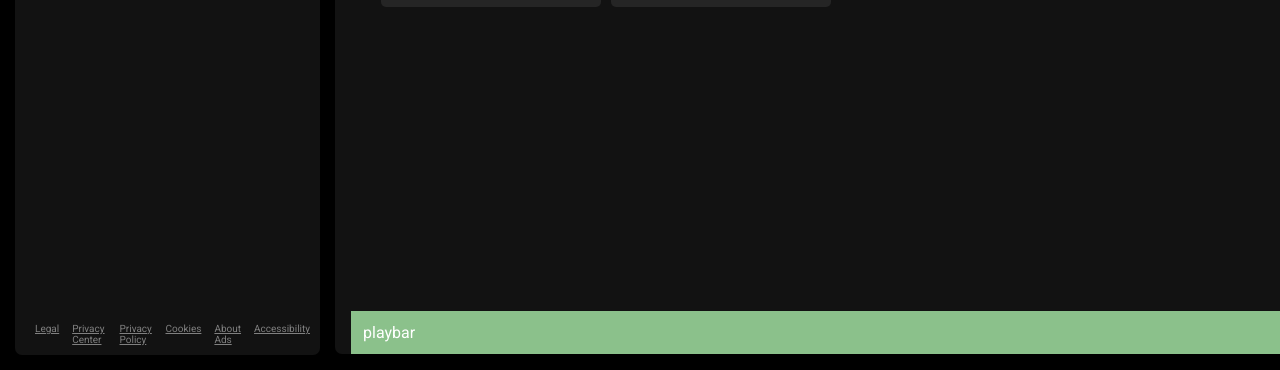
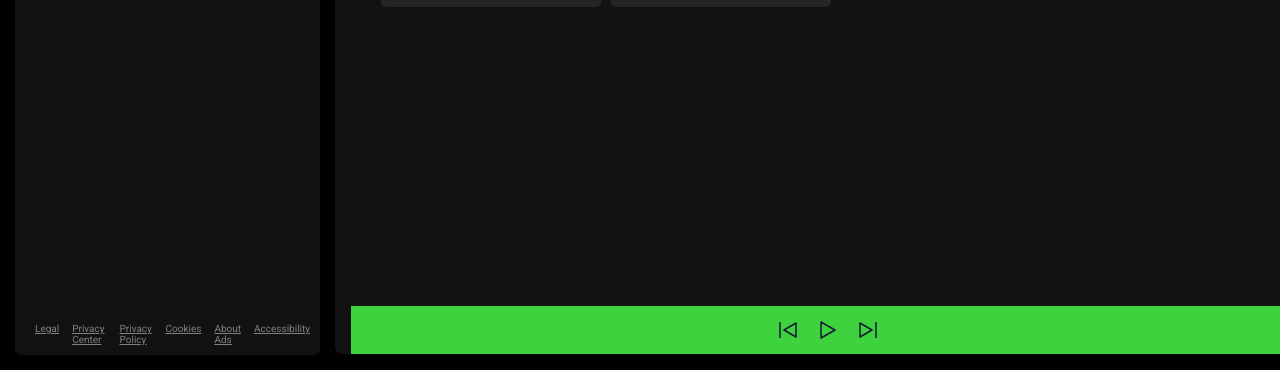
Before and after one commit to hiteshpatil2005/Website-Clones, a plain HTML site: page Spotify Clone/index.html in a window 1280 px wide. Shown: the part 439-809 px from the top of the page. Drawn offline with Linux system fonts and the light colour scheme; no server answers.

Commit message:
spotify clone

```diff
--- a/Spotify Clone/index.html
+++ b/Spotify Clone/index.html
@@ -103,7 +103,13 @@
                     </div>
                 </div>
                 <div class="playbar">
-                    playbar
+                    <div class="songinfo"></div>
+                    <div class="songbuttons">
+                        <img src="Assets/prevsong.svg" alt="previous song">
+                        <img src="Assets/play.svg" alt="play">
+                        <img src="Assets/nextsong.svg" alt="next song">
+                        <div class="songtime"></div>
+                    </div>
                 </div>
             </div>
         </div>
--- a/Spotify Clone/script.js
+++ b/Spotify Clone/script.js
@@ -0,0 +1,14 @@
+
+async function main(){
+    let a = await fetch('http://127.0.0.1:3000/songs/')
+    let response = await a.text();
+    console.log(response)
+    let div = document.createElement("div")
+    div.innerELement = response;
+    let as = div.getElementsByTagName("a")
+
+
+    console.log(as)
+}
+
+main()
--- a/Spotify Clone/style.css
+++ b/Spotify Clone/style.css
@@ -168,7 +168,13 @@ body{
 .playbar{
     position: absolute;
     bottom: 0;
-    background-color: rgb(139, 193, 139);
+    background-color: rgb(62, 210, 62);
     width: 100%;
     padding: 12px;
 }
+
+.songbuttons{
+    display: flex;
+    justify-content: center;
+    gap: 16px;
+}
```
Also changed, not shown: Spotify Clone/Assets/prevsong.svg (renamed from Spotify Clone/Assets/pervsong.svg), 1 other file.
